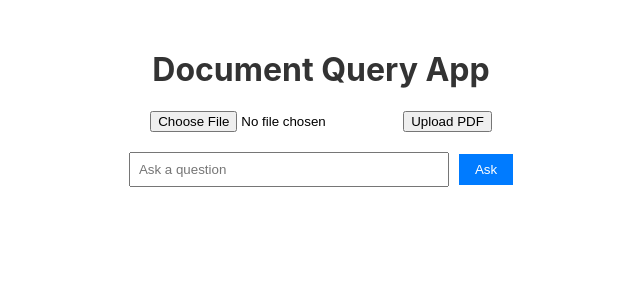
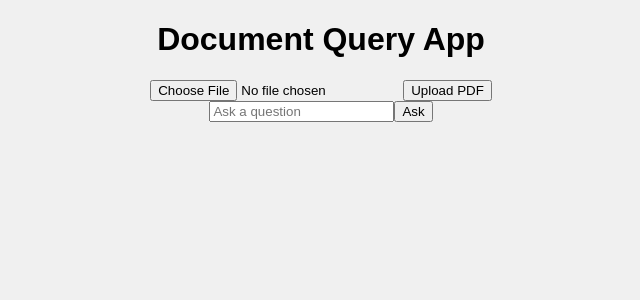
Before and after one commit to Uzair-Manzoor/query-docs-frontend, a React (Create React App) app: page / in a window 1280 px wide. Shown: the top 300 px of the page, without its empty margins (319-959 px from the left). Built offline with nearby package versions, Linux system fonts and the light colour scheme.

Commit message:
update styling to match provided figma design

```diff
--- a/src/App.css
+++ b/src/App.css
@@ -1,31 +1,115 @@
 .App {
-  text-align: center;
-  margin-top: 50px;
+  display: flex;
+  flex-direction: column;
+  align-items: center;
+  height: 100vh;
+  background-color: #f0f0f0;
+  font-family: Arial, sans-serif;
 }
 
-h1 {
-  color: #333;
+.navbar {
+  width: 100%;
+  padding: 10px;
+  background-color: #ccdbcc;
+  color: white;
+  display: flex;
+  justify-content: center;
+  align-items: center;
 }
 
-.upload-section {
-  margin-bottom: 20px;
+.navbar-content {
+  display: flex;
+  align-items: center;
+  width: 100%;
+  max-width: 800px;
+  justify-content: space-between;
 }
 
-.question-section input[type="text"] {
-  width: 300px;
-  padding: 8px;
-  margin-right: 10px;
+.logo {
+  height: 40px;
 }
 
-.question-section button {
-  padding: 8px 16px;
-  background-color: #007bff;
-  color: #fff;
+.file-input {
+  display: none;
+}
+
+.upload-button {
+  padding: 10px;
   border: none;
+  border-radius: 5px;
+  background-color: #ffffff;
+  color: #4caf50;
   cursor: pointer;
 }
 
-.answer {
-  margin-top: 20px;
-  font-weight: bold;
+.upload-button:hover {
+  background-color: #f1f1f1;
 }
+
+.chat-container {
+  display: flex;
+  flex-direction: column;
+  justify-content: flex-end;
+  width: 100%;
+  max-width: 800px;
+  height: 100%;
+  border: 1px solid #ccc;
+  border-radius: 5px;
+  background-color: #fff;
+  box-shadow: 0 2px 5px rgba(0, 0, 0, 0.1);
+  margin-top: 10px;
+  overflow: hidden;
+}
+
+.chat-messages {
+  flex: 1;
+  padding: 10px;
+  overflow-y: auto;
+  display: flex;
+  flex-direction: column;
+}
+
+.chat-message {
+  margin: 5px 0;
+  padding: 10px;
+  border-radius: 5px;
+  max-width: 80%;
+}
+
+.chat-message.user {
+  align-self: flex-end;
+  background-color: #dcf8c6;
+}
+
+.chat-message.ai {
+  align-self: flex-start;
+  background-color: #ececec;
+}
+
+.input-container {
+  display: flex;
+  padding: 10px;
+  border-top: 1px solid #ccc;
+  background-color: #fff;
+}
+
+.question-input {
+  flex: 1;
+  padding: 10px;
+  margin-right: 10px;
+  border: 1px solid #ccc;
+  border-radius: 5px;
+}
+
+.ask-button {
+  padding: 10px;
+  border: none;
+  border-radius: 5px;
+  background-color: #4caf50;
+  color: white;
+  cursor: pointer;
+}
+
+.ask-button:hover {
+  background-color: #45a049;
+}
```
